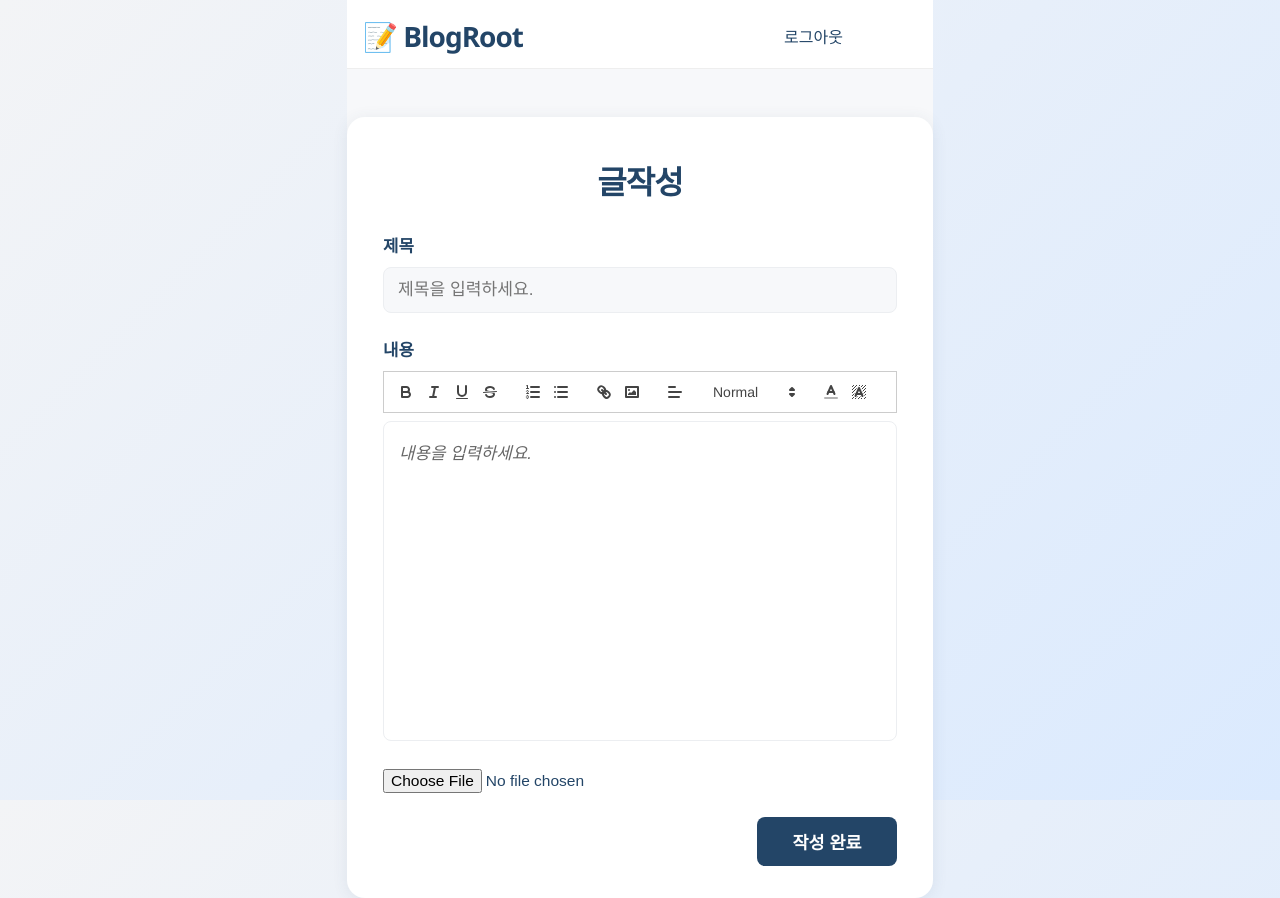
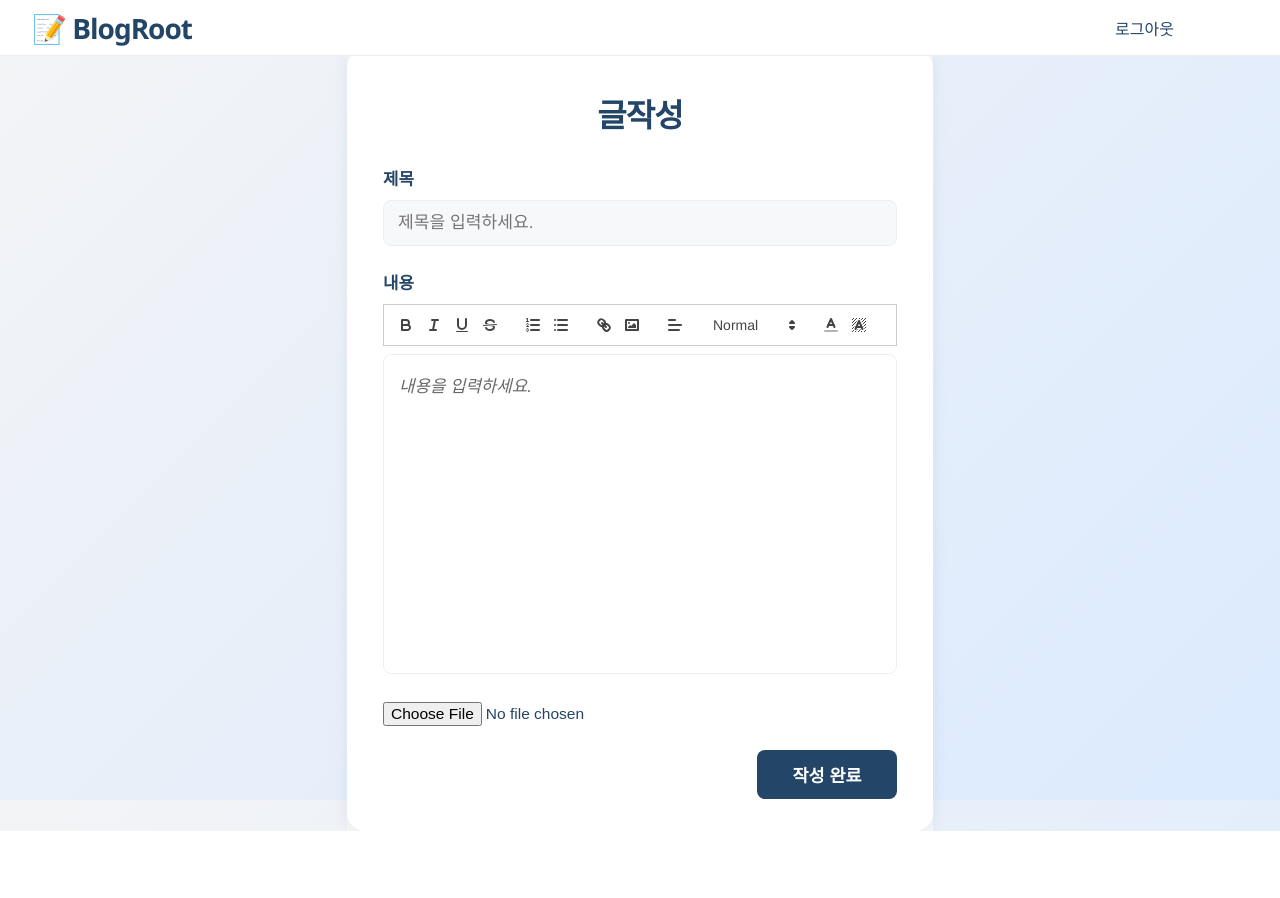
Before and after one commit to ahnbyeongwoo/blog_project, a Vue app: page /create in a window 1280 px wide. After the commit the page ends 831 px from the top, so only its background shows below. Built offline with nearby package versions, Linux system fonts and the light colour scheme.

Commit message:
createpost.vue

```diff
--- a/src/components/CreatePost.vue
+++ b/src/components/CreatePost.vue
@@ -101,21 +101,23 @@ export default {
 </script>
 
 <style scoped>
-.create-wrap {
-  height: 100vh;
-  background: #f7f8fa;
-  font-family: 'Segoe UI', 'Noto Sans KR', sans-serif;
-}
 .create-header {
-  width: 100%;
-  max-width: 1000px; /* ✅ 리스트/디테일 페이지와 동일하게 */
-  margin: 0 auto;     /* ✅ 가운데 정렬 */
+  position: fixed;
+  top: 0; left: 0; right: 0;
+  height: 56px;
+  background: #fff;
+  z-index: 1000;
   display: flex;
   justify-content: space-between;
   align-items: center;
-  padding: 16px 16px 12px 16px; /* ✅ 좌우 padding 추가 */
+  padding: 0 32px;
   border-bottom: 1px solid #eee;
-  background: #fff;
+}
+.create-wrap {
+  padding-top: 56px; /* 헤더 높이만큼 */
+  min-height: 100vh;
+  background: #f7f8fa;
+  font-family: 'Segoe UI', 'Noto Sans KR', sans-serif;
 }
 .logo {
   font-size: 28px;
@@ -150,7 +152,7 @@ main {
   background: #fff;
   max-width: 1000px;
   width: 100%;
-  margin: 48px 0 0 0;
+  margin: 24px auto 0 auto; /* 위쪽 여백 줄임 */
   border-radius: 18px;
   box-shadow: 0 2px 16px rgba(60,80,100,0.09);
   padding: 40px 36px 32px 36px;
```
